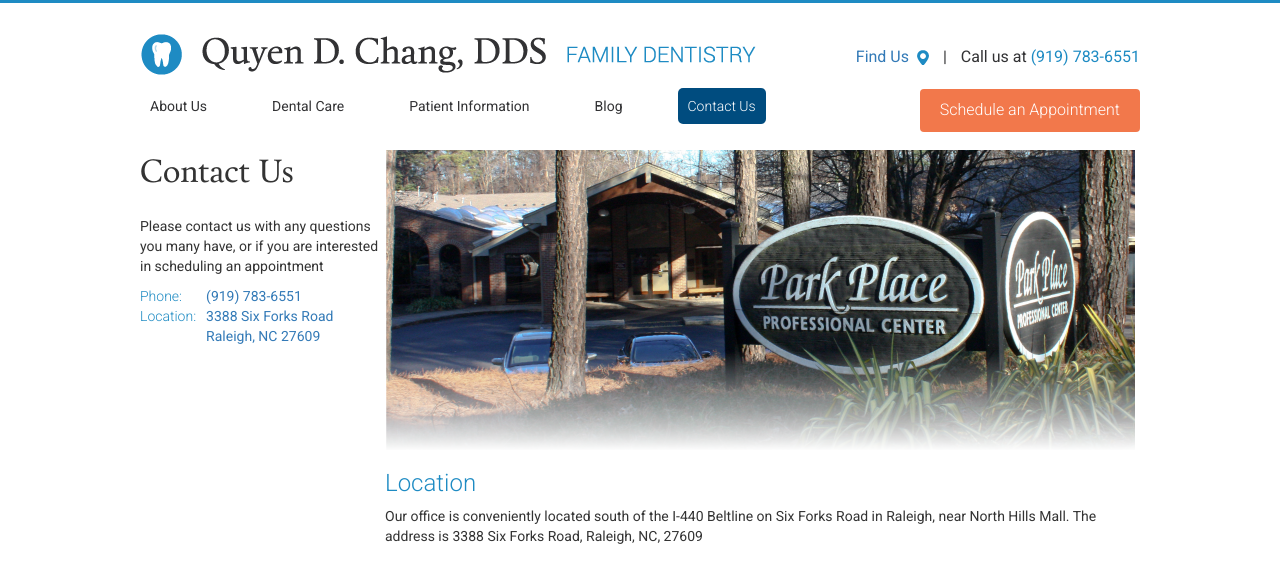
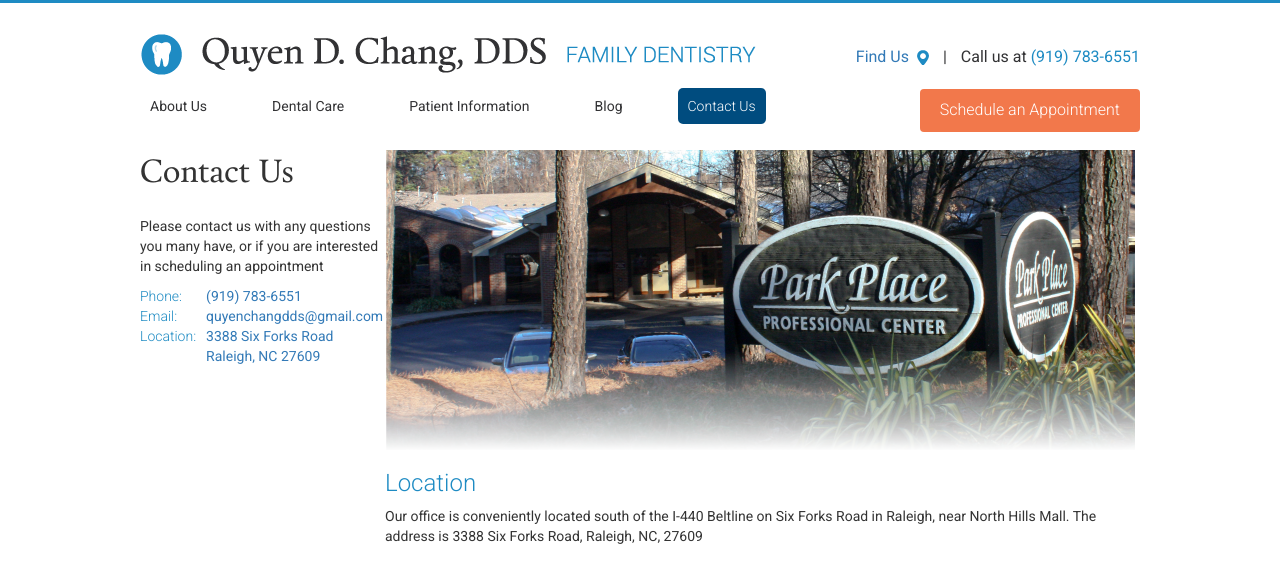
Before and after one commit to gabrielyeung/changdds, a Jekyll site: the page built from contactus/index.html, in a window 1280 px wide. Shown: the top 566 px of the page. Built offline with Jekyll 4.4.1, drawn with Linux system fonts in a browser that asks for light colours; some of the changed text lies outside the part shown.

Commit message:
add email into contact info table

```diff
--- a/_config.yml
+++ b/_config.yml
@@ -1,6 +1,6 @@
 # Site settings
 title: Quyen D. Chang DDS, family dentist in Raleigh NC
-email: your-email@domain.com
+email: quyenchangdds@gmail.com
 description: > # this means to ignore newlines until "baseurl:"
   Raleigh Family Dentist Dr. Quyen D. Chang provides gentle and comprehensive general dental care, and has practiced dentistry in the Triangle area for 27 years. We are conveniently located near North Hills Mall.
 keywords: "Raleigh NC, Dentist, Family Dentist"
--- /dev/null
+++ b/_includes/contactinfo.html
@@ -0,0 +1,18 @@
+<table>
+    <tr>
+        <td>Phone:</td>
+        <td><a href="tel:919-783-6551">(919) 783-6551</a></td>
+    </tr>
+    <tr>
+        <td>Email:</td>
+        <td><a href="mailto:{{site.email}}">{{site.email}}</a></td>
+    </tr>
+    <tr>
+        <td>Location:</td>
+        <td><a href="https://www.google.com/maps?q=3388+Six+Forks+Road,+Raleigh,+NC+27609">3388 Six Forks Road</a></td>
+    </tr>
+    <tr>
+        <td></td>
+        <td><a href="https://www.google.com/maps?q=3388+Six+Forks+Road,+Raleigh,+NC+27609">Raleigh, NC 27609</a></td>
+    </tr>
+</table>
--- a/_includes/footer.html
+++ b/_includes/footer.html
@@ -27,20 +27,7 @@
         </section>
         <section class="footer-section footer-contact-info">
             <h4>Get in touch with us</h4>
-            <table>
-                <tr>
-                    <td>Phone:</td>
-                    <td><a href="tel:919-783-6551">(919) 783-6551</a></td>
-                </tr>
-                <tr>
-                    <td>Location:</td>
-                    <td>3388 Six Forks Road</td>
-                </tr>
-                <tr>
-                    <td></td>
-                    <td>Raleigh, NC 27609</td>
-                </tr>
-            </table>
+            {% include contactinfo.html %}
             <button class="schedule-btn" name="schedule-btn-footer">Schedule an Appointment</button>
         </section>
         <section class="footer-map">
--- a/contactus/index.html
+++ b/contactus/index.html
@@ -8,20 +8,7 @@ category: contactus
       <h1>Contact Us</h1>
       <section>
         <p>Please contact us with any questions you many have, or if you are interested in scheduling an appointment</p>
-        <table>
-            <tr>
-                <td>Phone:</td>
-                <td><a href="tel:919-783-6551">(919) 783-6551</a></td>
-            </tr>
-            <tr>
-                <td>Location:</td>
-                <td><a href="https://www.google.com/maps?q=3388+Six+Forks+Road,+Raleigh,+NC+27609">3388 Six Forks Road</a></td>
-            </tr>
-            <tr>
-                <td></td>
-                <td><a href="https://www.google.com/maps?q=3388+Six+Forks+Road,+Raleigh,+NC+27609">Raleigh, NC 27609</a></td>
-            </tr>
-        </table>
+        {% include contactinfo.html %}
       </section>
   </nav>
   <section class="page-content">
```
